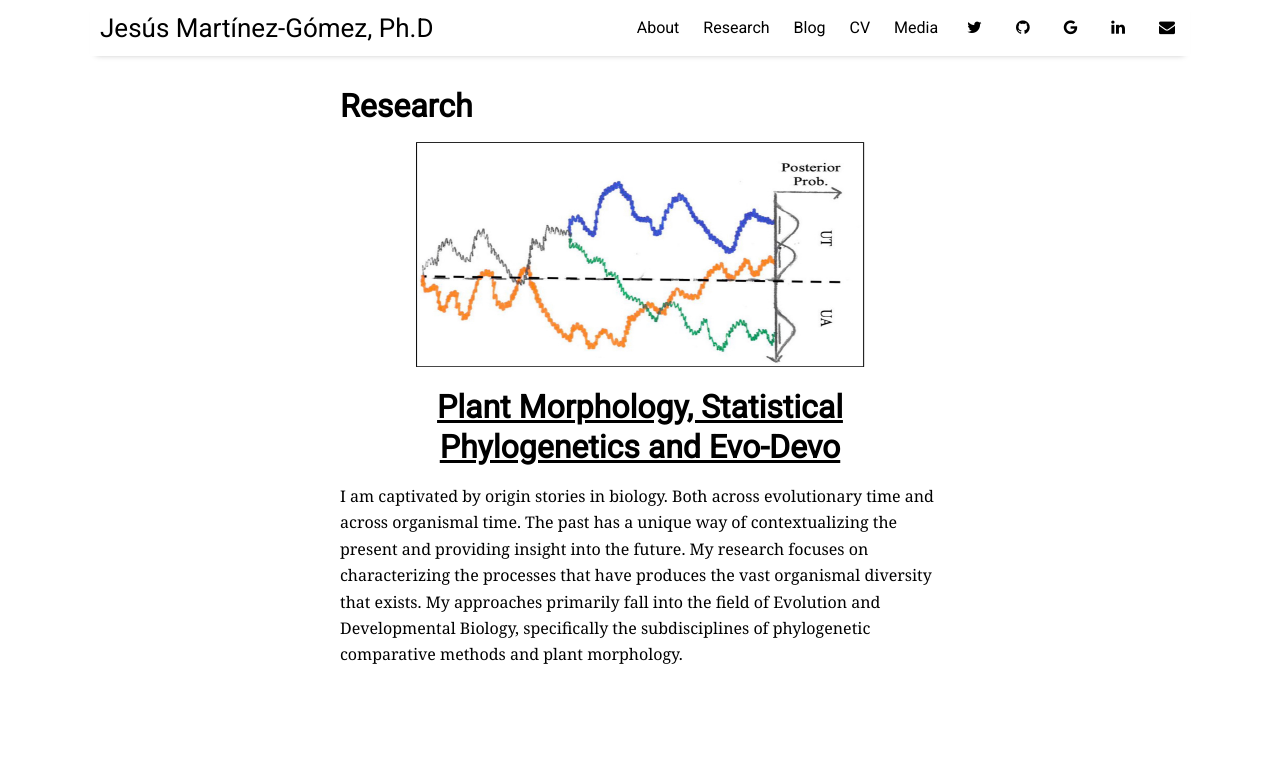
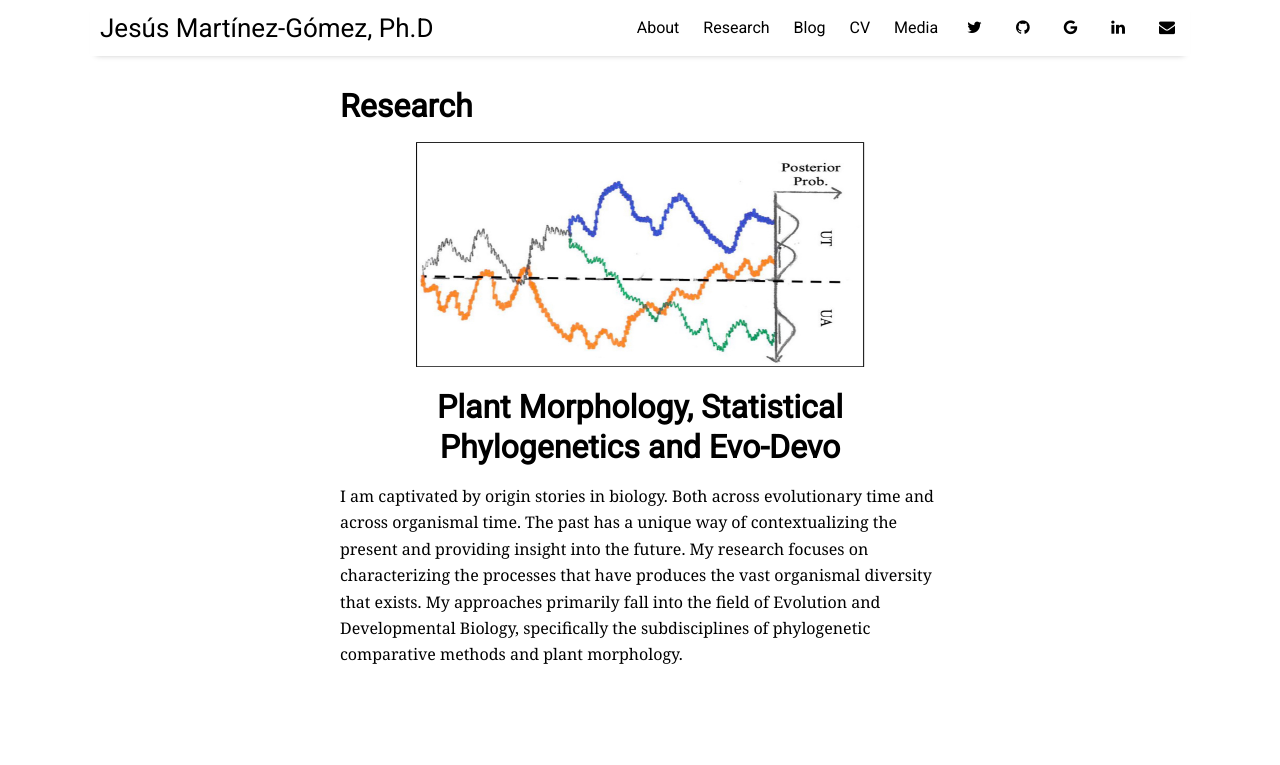
Before and after one commit to Jesusthebotanist/Jesusthebotanist.github.io, a Jekyll site: the page built from pages/research.md, in a window 1280 px wide. Shown: the top 765 px of the page. Built offline with Jekyll 4.4.1, drawn with Linux system fonts in a browser that asks for light colours; nearby versions of some CDN libraries.

Commit message:
Update research.md

```diff
--- a/pages/research.md
+++ b/pages/research.md
@@ -7,9 +7,7 @@ title: Research
 <img src="/assets/img/ThresholdModel.jpg" width="450" height="225">
 
 <h1 style="text-align: center;">
-  <ins>
-  Plant Morphology, Statistical Phylogenetics and  Evo-Devo
-  </ins>
+  Plant Morphology, Statistical Phylogenetics and Evo-Devo
 </h1>
 
 I am captivated by origin stories in biology. Both across evolutionary time and across organismal time. The past has a unique way of contextualizing the present and providing insight into the future. My research focuses on characterizing the processes that have produces the vast organismal diversity that exists. My approaches primarily fall into the field of Evolution and Developmental Biology, specifically the subdisciplines of phylogenetic comparative methods and plant morphology.
```
